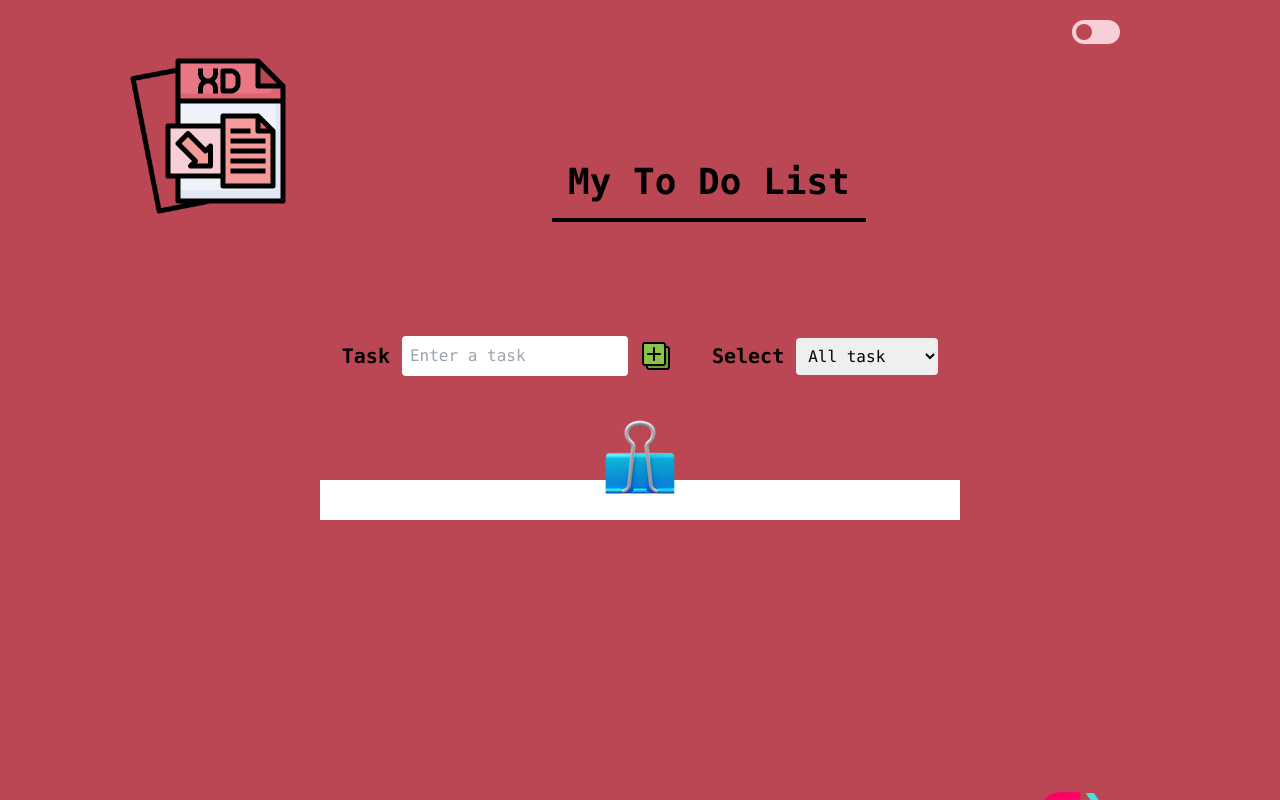
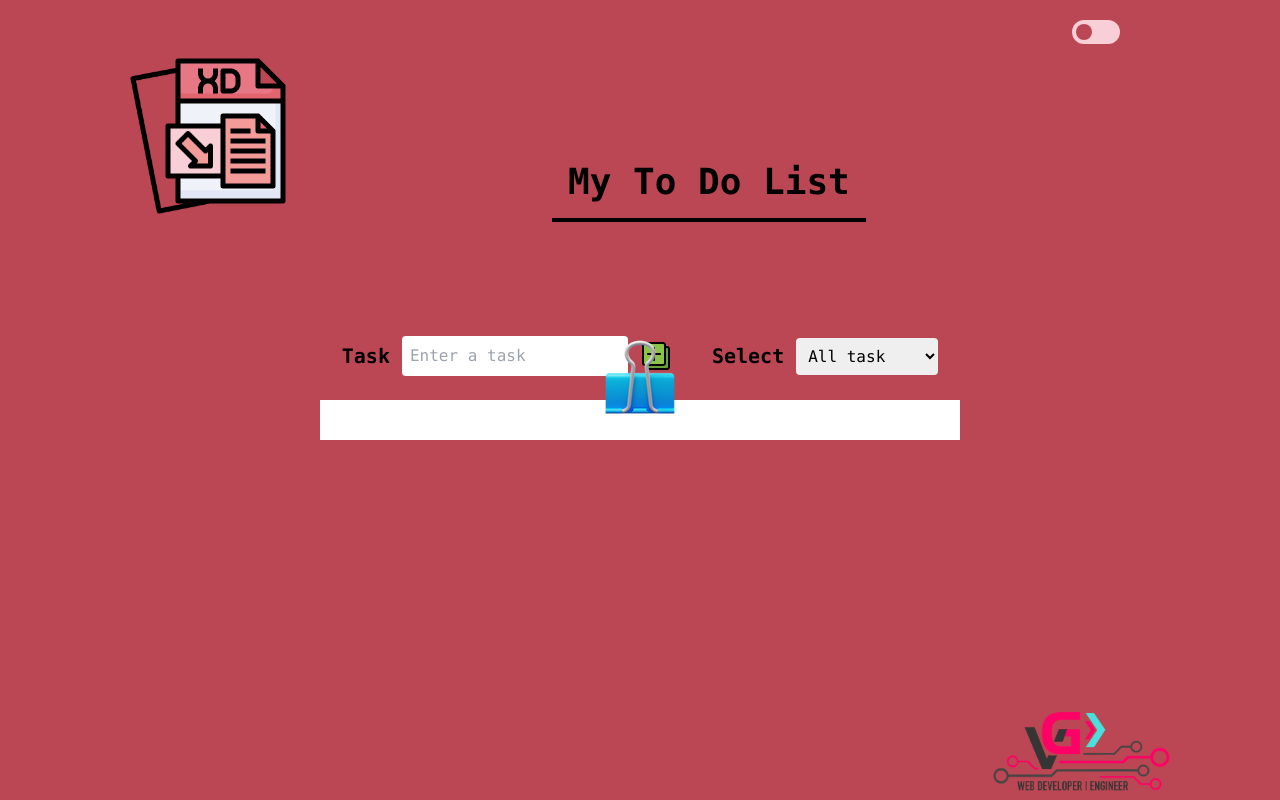
Before and after one commit to veronicadelmar/toDoList, a React (Vite) app: page / in a window 1280 px wide. Shown: the top 800 px of the page. Built offline with nearby package versions, Linux system fonts and the light colour scheme; the HTML template or start-up script is replaced by a standard one.

Commit message:
modified mb-20 in the Footer component

```diff
--- a/src/components/ContainCard.jsx
+++ b/src/components/ContainCard.jsx
@@ -6,7 +6,7 @@ export default function ContainCard({tasks, option, deleteTask, changeTask}){
     const filteredTask = option === "" ? tasks : tasks.filter(task => task.condition === option)
 
     return(
-        <section className="mt-20 flex flex-col relative">
+        <section className="flex flex-col relative">
             <figure className="flex flex-col absolute self-center top-[-70px] z-[2]">
                 <img src={Clip} alt="Hook Papel" />
             </figure>
--- a/src/components/Footer.jsx
+++ b/src/components/Footer.jsx
@@ -7,7 +7,7 @@ import {BsLinkedin} from 'react-icons/bs'
 
 export default function Footer(){
     return(
-        <footer className='p-5 lg:mt-40'>
+        <footer className='mt-20 p-5 lg:mt-40'>
             <figure className='hidden lg:flex lg:justify-end lg:mr-20'>
                 <img src={logoVg} alt="xD" className='w-1/6' />
             </figure>
```
